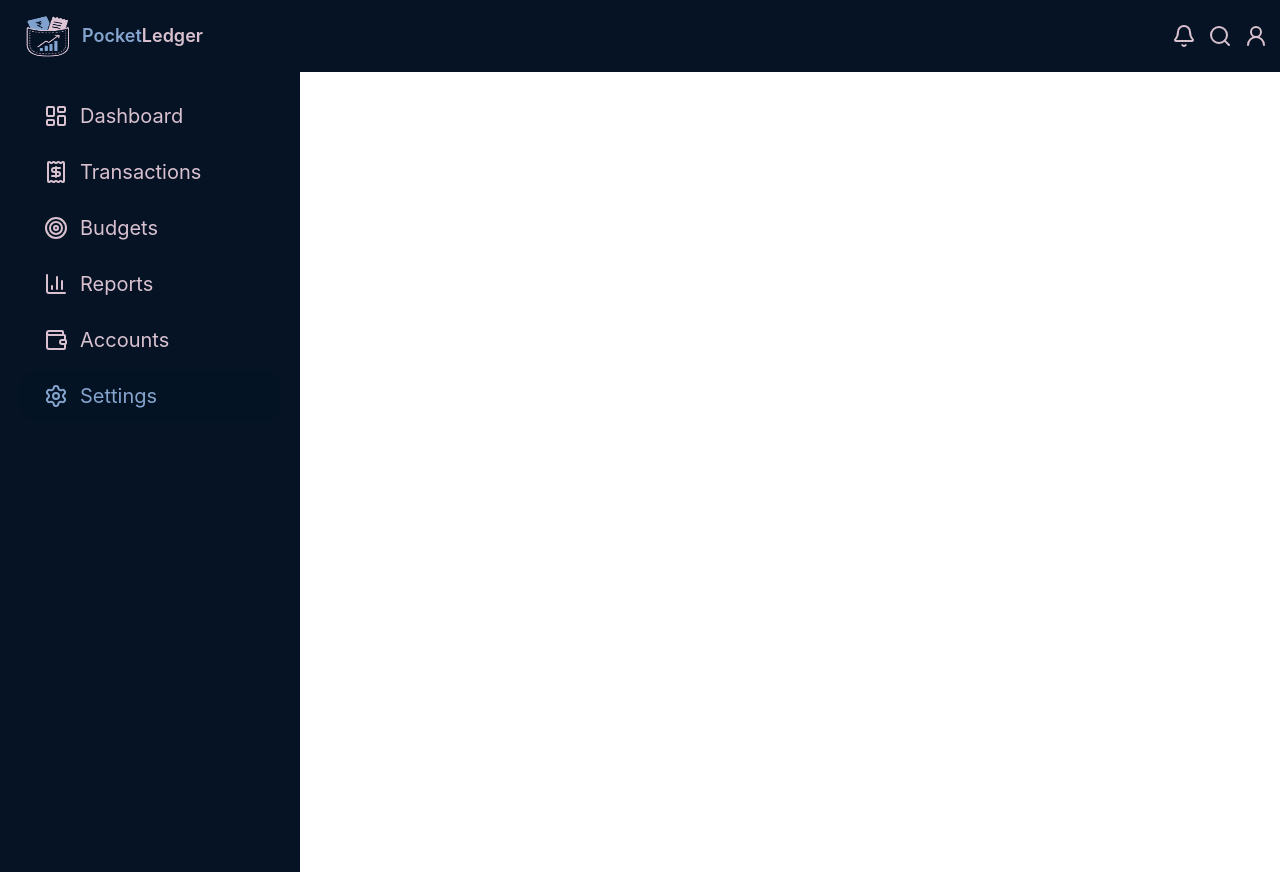
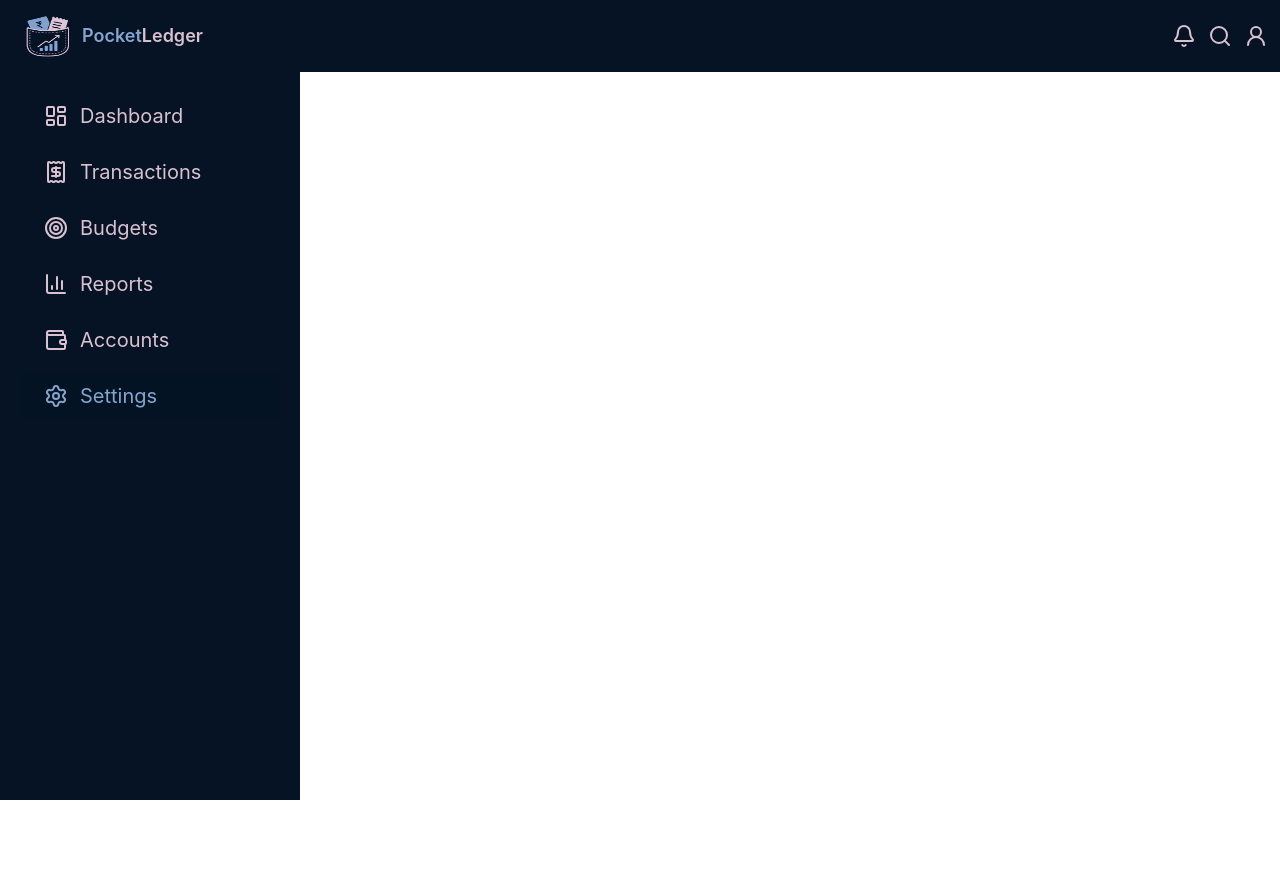
Before and after one commit to priya-0110/PocketLedger, a React (Vite) app in the folder client/: page /settings in a window 1280 px wide. After the commit the page ends 800 px from the top, so only its background shows below. Built offline with nearby package versions, Linux system fonts and the light colour scheme.

Commit message:
Basic layout

```diff
--- a/client/src/components/Sidebar.jsx
+++ b/client/src/components/Sidebar.jsx
@@ -34,7 +34,7 @@ const navigation = [
 ]
 function Sidebar(){
     return(
-        <aside className="w-75 min-h-screen bg-background text-text text-xl p-3 font-display">
+        <aside className="w-75 h-[calc(100vh-72px)] bg-background text-text text-xl p-3 font-display">
 
                 {
                 navigation.map(navs =>{
```
